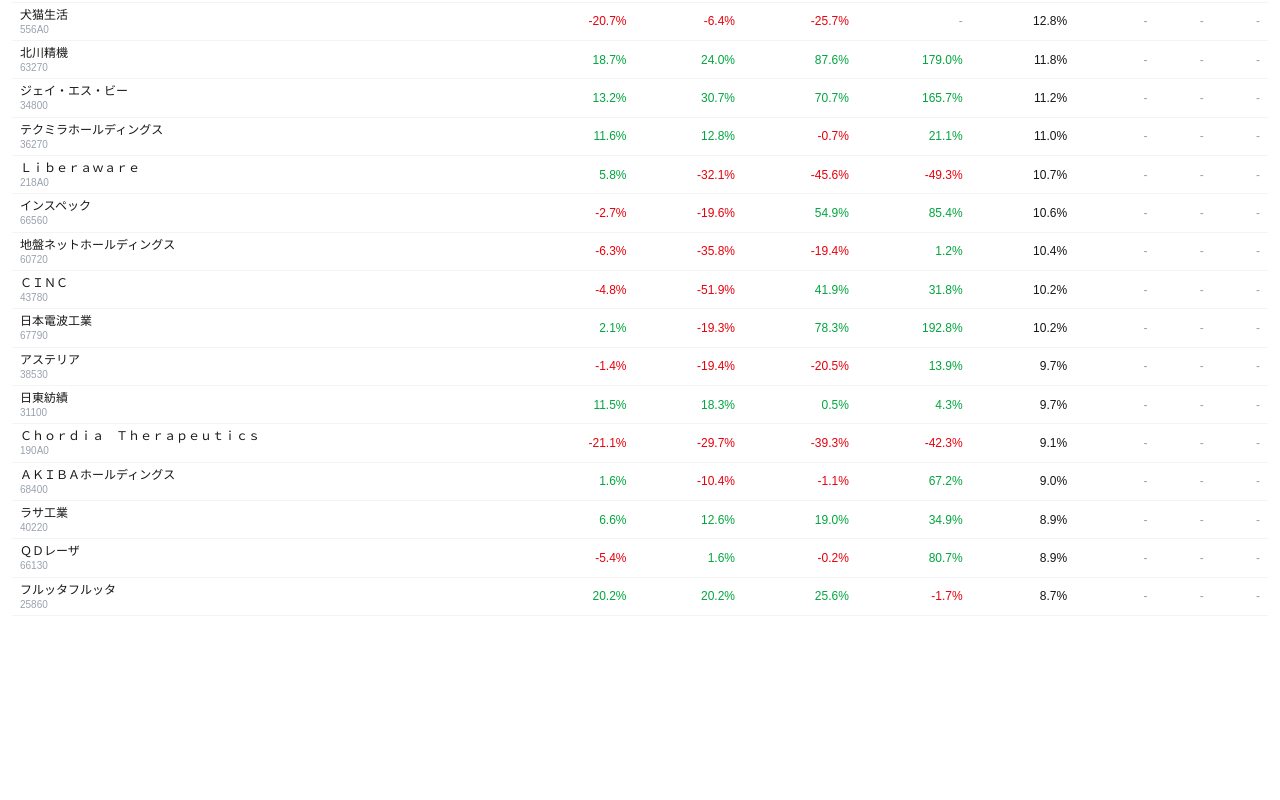
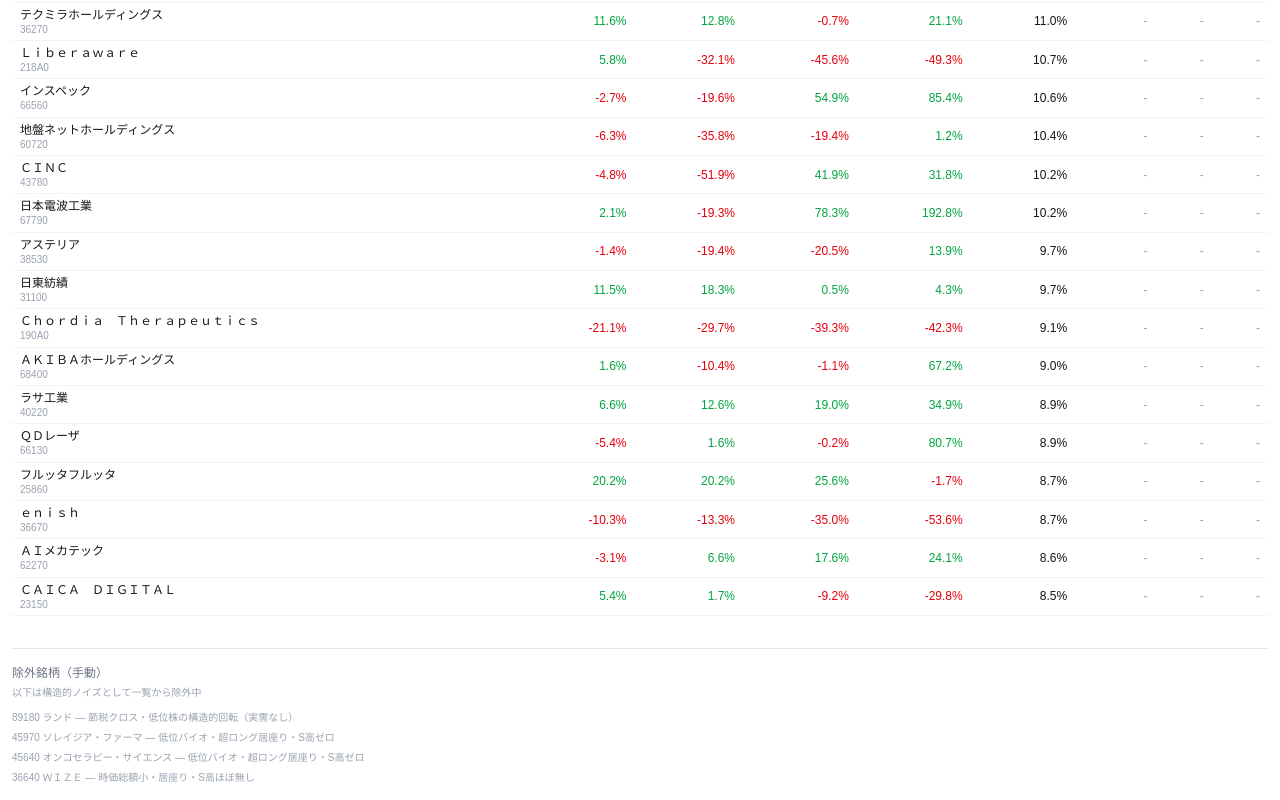
Before and after one commit to biriyani0141/turnover-detector, a Next.js app in the folder web/: page / in a window 1280 px wide. Shown: the part 627-1427 px from the top of the page. Before the commit the page ends 1255 px from the top, so only its background shows below. Built offline with nearby package versions, Linux system fonts and the light colour scheme.

Commit message:
Add manual exclusion list (noise stocks) and footer note

```diff
--- /dev/null
+++ b/web/public/data/excluded.json
@@ -0,0 +1,8 @@
+{
+  "excluded": [
+    { "code": "89180", "name": "ランド", "reason": "節税クロス・低位株の構造的回転（実需なし）" },
+    { "code": "45970", "name": "ソレイジア・ファーマ", "reason": "低位バイオ・超ロング居座り・S高ゼロ" },
+    { "code": "45640", "name": "オンコセラピー・サイエンス", "reason": "低位バイオ・超ロング居座り・S高ゼロ" },
+    { "code": "36640", "name": "ＷＩＺＥ", "reason": "時価総額小・居座り・S高ほぼ無し" }
+  ]
+}
--- a/web/src/app/page.tsx
+++ b/web/src/app/page.tsx
@@ -9,6 +9,12 @@ type Row = {
   ret_5d: number | null;
   ret_1m: number | null;
   ret_3m: number | null;
+};
+
+type Excluded = {
+  code: string;
+  name: string;
+  reason: string;
 };
 
 function pct(v: number | null): string {
@@ -24,17 +30,35 @@ function colorOf(v: number | null): string {
 export default function Home() {
   const [rows, setRows] = useState<Row[] | null>(null);
   const [meta, setMeta] = useState<any>(null);
+  const [excluded, setExcluded] = useState<Excluded[]>([]);
   const [err, setErr] = useState<string | null>(null);
 
   useEffect(() => {
-    fetch("/data/ranking.json")
-      .then((r) => {
+    Promise.all([
+      fetch("/data/ranking.json").then((r) => {
         if (!r.ok) throw new Error("HTTP " + r.status);
         return r.json();
-      })
-      .then((d) => {
-        setMeta(d._meta);
-        setRows(d.ranking.slice(0, 30));
+      }),
+      fetch("/data/excluded.json")
+        .then((r) => {
+          if (!r.ok) throw new Error("HTTP " + r.status);
+          return r.json();
+        })
+        .catch((e) => {
+          console.error("excluded.json fetch failed:", e);
+          return { excluded: [] };
+        }),
+    ])
+      .then(([rankingData, excludedData]) => {
+        setMeta(rankingData._meta);
+        const excludedCodes = new Set<string>(
+          (excludedData.excluded ?? []).map((e: Excluded) => e.code)
+        );
+        setExcluded(excludedData.excluded ?? []);
+        const filtered = (rankingData.ranking as Row[])
+          .filter((r) => !excludedCodes.has(r.code))
+          .slice(0, 30);
+        setRows(filtered);
       })
       .catch((e) => setErr(String(e)));
   }, []);
@@ -81,6 +105,18 @@ export default function Home() {
           </tbody>
         </table>
       </div>
+
+      {excluded.length > 0 && (
+        <div className="mt-8 pt-4 border-t border-gray-200">
+          <p className="text-xs font-medium text-gray-500 mb-1">除外銘柄（手動）</p>
+          <p className="text-[10px] text-gray-400 mb-2">以下は構造的ノイズとして一覧から除外中</p>
+          {excluded.map((e) => (
+            <div key={e.code} className="text-[10px] text-gray-400 leading-5">
+              {e.code} {e.name} ― {e.reason}
+            </div>
+          ))}
+        </div>
+      )}
     </div>
   );
 }
```
